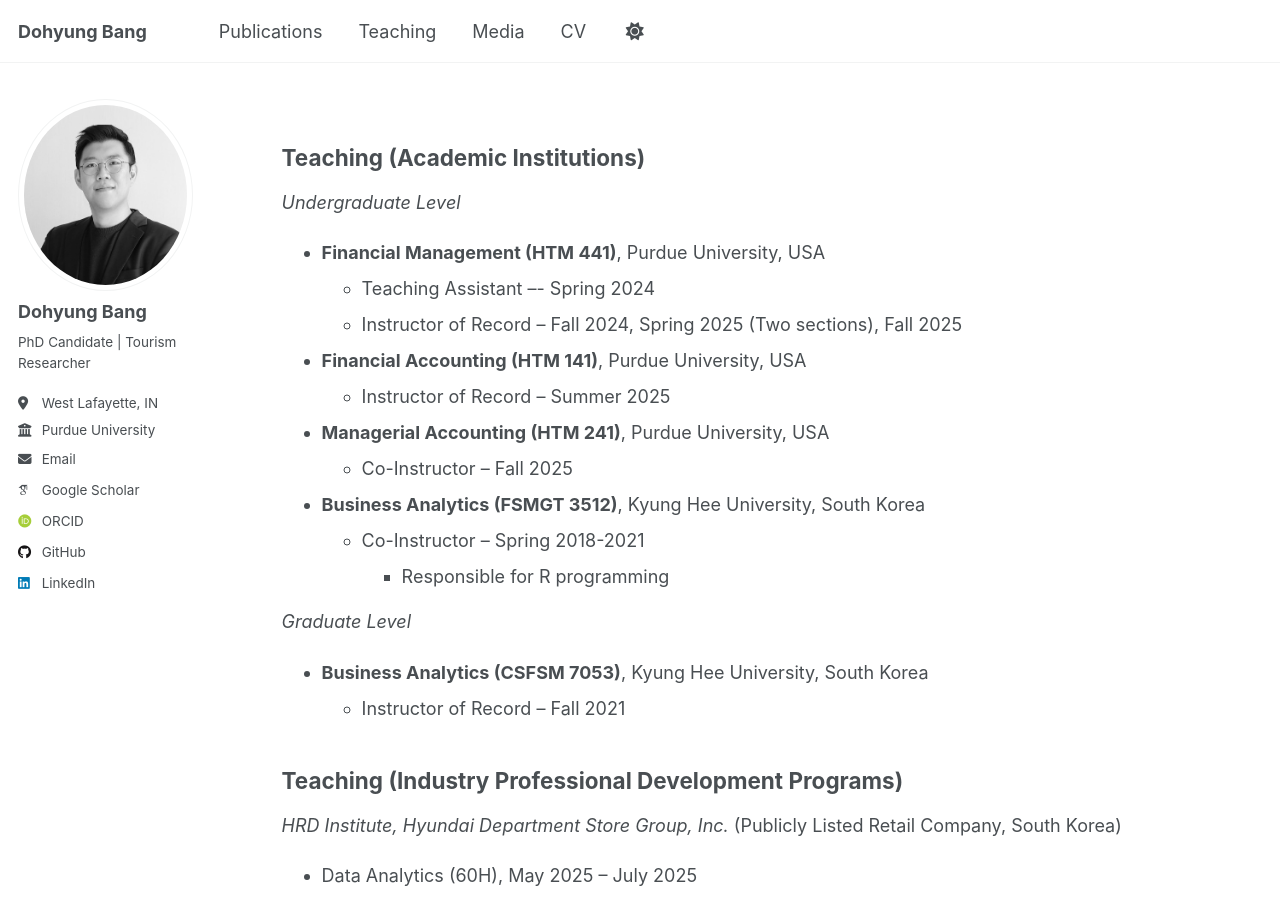
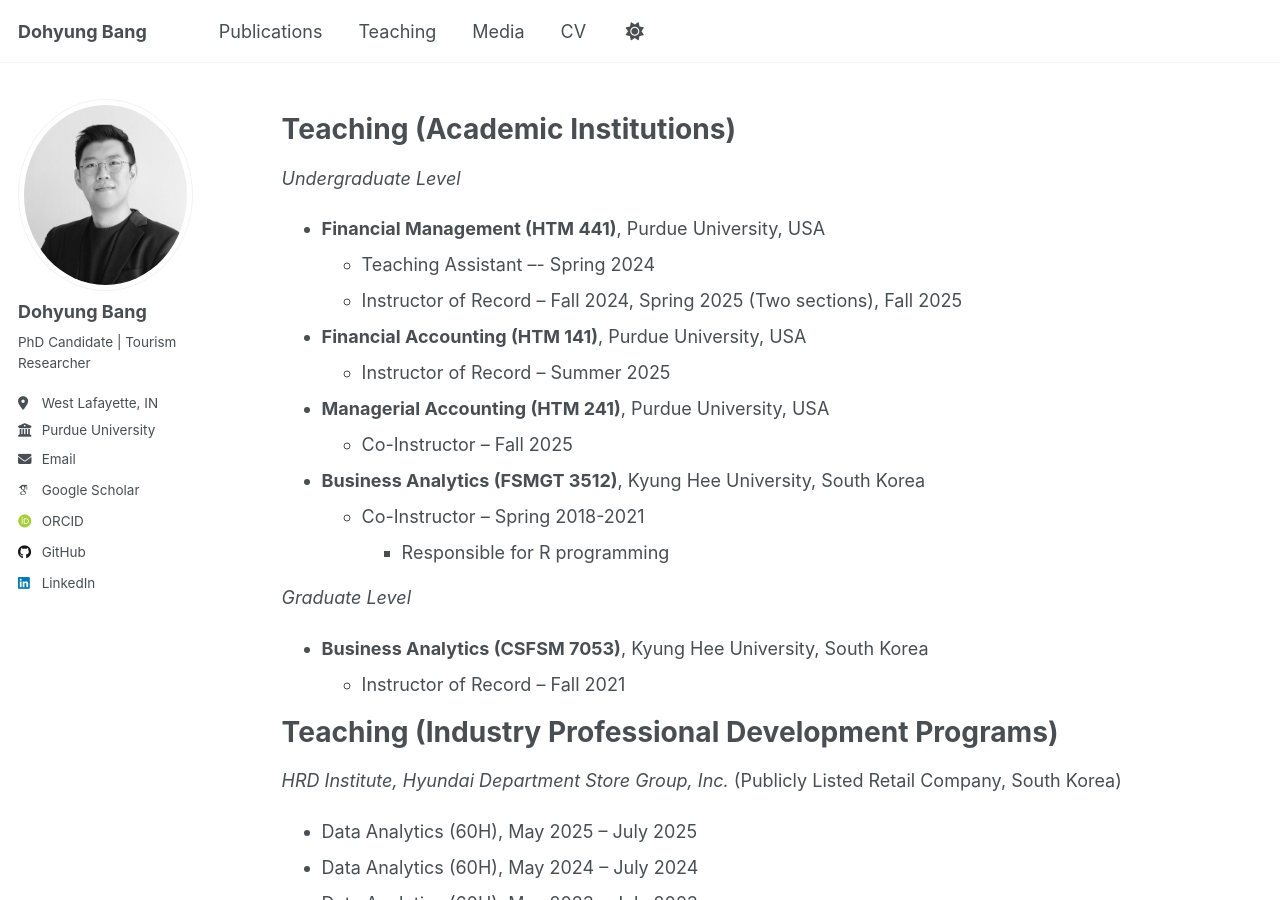
Before and after one commit to dohyungbang/dohyungbang.github.io, a Jekyll site: the page built from _pages/teaching.md, in a window 1280 px wide and 900 px high. Built offline with Jekyll 4.4.1, drawn with Linux system fonts in a browser that asks for light colours; some web fonts are replaced; a script that is not in the unit is left out.

```diff
--- a/_pages/teaching.md
+++ b/_pages/teaching.md
@@ -6,7 +6,8 @@ author_profile: true
 show_title: false
 ---
 
-## Teaching (Academic Institutions)
+Teaching (Academic Institutions)
+======
 _Undergraduate Level_
 * **Financial Management (HTM 441)**, Purdue University, USA
   * Teaching Assistant –- Spring 2024
@@ -23,7 +24,8 @@ _Graduate Level_
 * **Business Analytics (CSFSM 7053)**, Kyung Hee University, South Korea
   * Instructor of Record – Fall 2021
 
-## Teaching (Industry Professional Development Programs)
+Teaching (Industry Professional Development Programs)
+======
 _HRD Institute, Hyundai Department Store Group, Inc._ (Publicly Listed Retail Company, South Korea)
 - Data Analytics (60H), May 2025 – July 2025
 - Data Analytics (60H), May 2024 – July 2024
```
